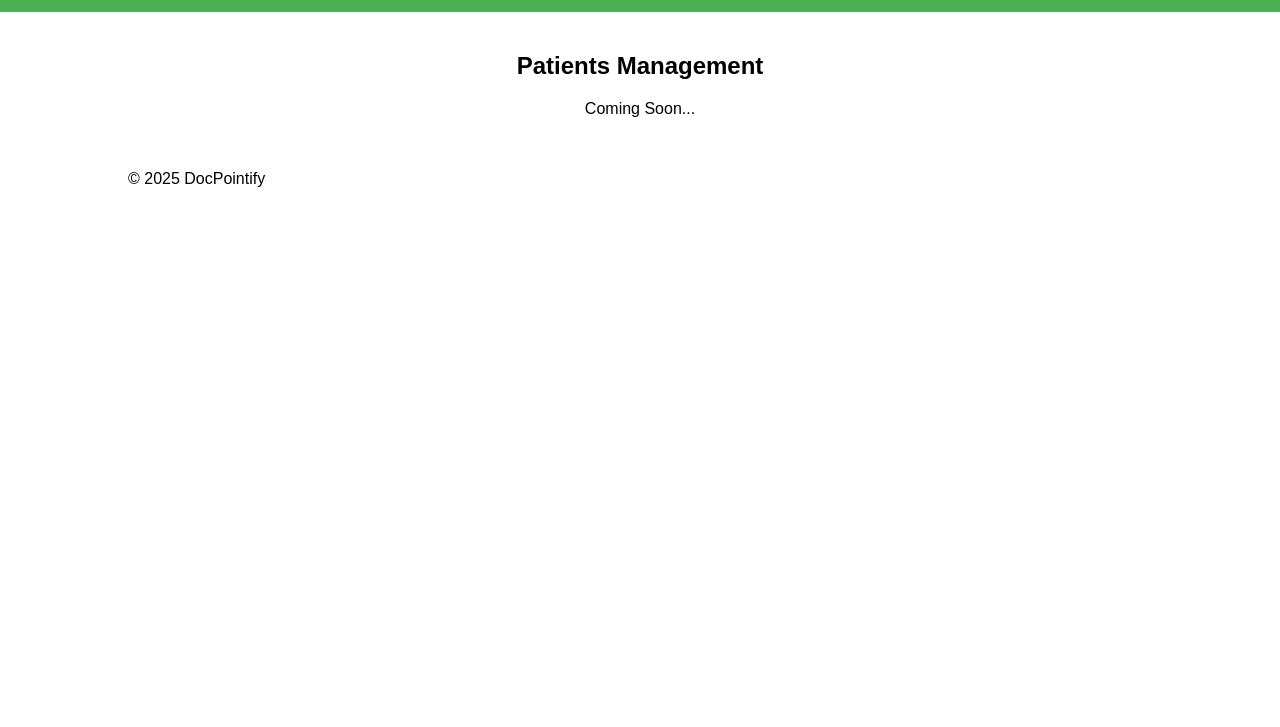
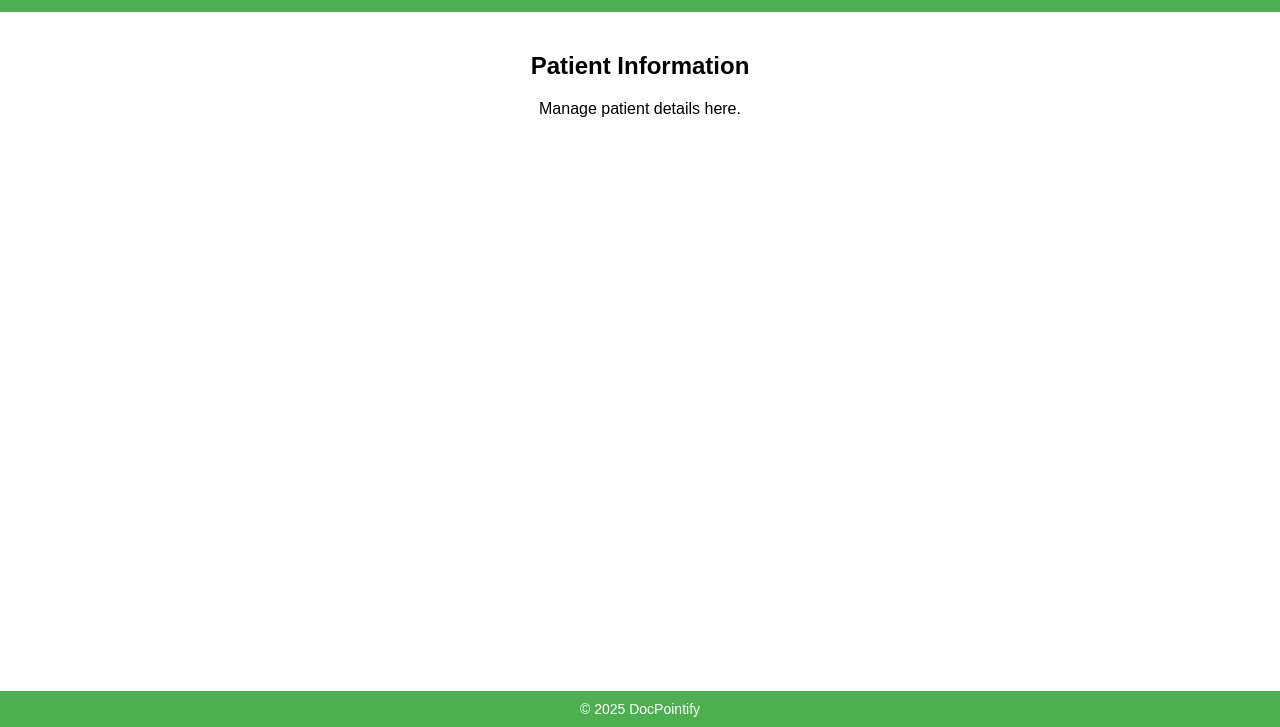
Before and after one commit to Qkenza/DocPointify, a plain HTML site: page patients.html in a window 1280 px wide. Shown: the part 73-800 px from the top of the page. Drawn offline with Linux system fonts and the light colour scheme.

Commit message:
Footer-layout

```diff
--- a/appointments.html
+++ b/appointments.html
@@ -37,7 +37,5 @@
             <p>&copy; 2025 DocPointify</p>
         </div>
     </footer>
-
-    <script src="script.js"></script>
 </body>
 </html>
--- a/patients.html
+++ b/patients.html
@@ -22,8 +22,8 @@
 
     <section id="patients" class="section">
         <div class="container">
-            <h2>Patients Management</h2>
-            <p>Coming Soon...</p>
+            <h2>Patient Information</h2>
+            <p>Manage patient details here.</p>
         </div>
     </section>
 
--- a/styles.css
+++ b/styles.css
@@ -1,8 +1,10 @@
 /* General Styles */
 body {
+    display: flex;
+    flex-direction: column;
+    min-height: 100vh; /* Ensure the body is at least the height of the viewport */
+    margin: 0;
     font-family: Arial, sans-serif;
-    margin: 0;
-    padding: 0;
     box-sizing: border-box;
 }
 
@@ -34,6 +36,7 @@ nav ul li a {
 }
 
 .section {
+    flex: 1; /* Allow the section to fill the remaining space */
     padding: 20px 0;
     text-align: center;
 }
@@ -43,7 +46,21 @@ nav ul li a {
     margin: auto;
 }
 
-/* Button Group */
+/* Footer Styles */
+footer {
+    background-color: #4CAF50;
+    color: white;
+    text-align: center;
+    padding: 10px 0;
+    margin-top: auto; /* Push the footer to the bottom */
+}
+
+footer p {
+    margin: 0;
+    font-size: 14px;
+}
+
+/* Button Group (Home Page) */
 .button-group {
     display: flex;
     justify-content: center;
```
Also changed, not shown: home.html (+0 -13 lines).
